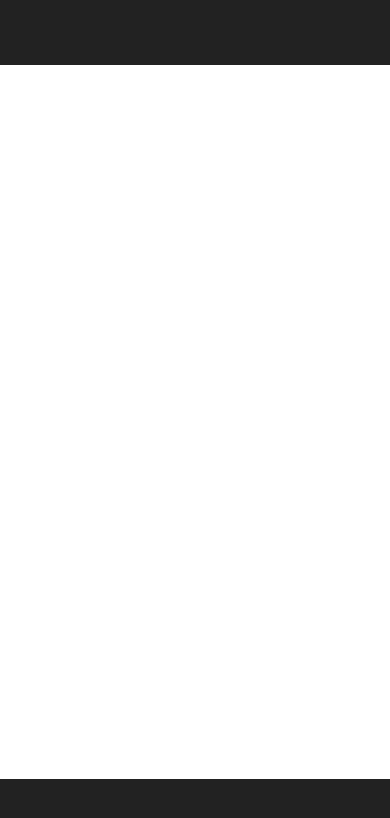
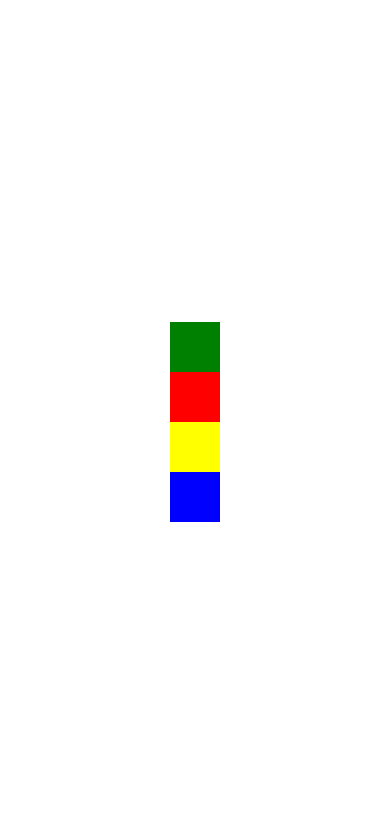
Before and after one commit to Ohodrax/react-native-course, a React Native app: screen / in a window 390 px wide. Shown: the top 818 px of the page. Built offline with nearby package versions, Linux system fonts and the light colour scheme.

Commit message:
Aula 17 - Flexbox e Alinhamentos

```diff
--- a/App.js
+++ b/App.js
@@ -4,14 +4,14 @@
 export default class App extends Component{
   render(){
     return(
-      <View style={{flex: 1, backgroundColor: "#DDD"}}>
+      <View style={{flex: 1, flexDirection: 'column', justifyContent: 'center', alignItems: 'center'}}>
+        <View style={{width: 50, height: 50, backgroundColor: 'green'}}></View>
 
-        <View style={{height: 65, backgroundColor: '#222'}}></View>
+        <View style={{width: 50, height: 50, backgroundColor: 'red'}}></View>
 
-        <View style={{flex: 1, backgroundColor: '#FFF'}}></View>
+        <View style={{width: 50, height: 50, backgroundColor: 'yellow'}}></View>
 
-        <View style={{height: 65, backgroundColor: '#222'}}></View>
-
+        <View style={{width: 50, height: 50, backgroundColor: 'blue'}}></View>
       </View>
     );
   }
```
